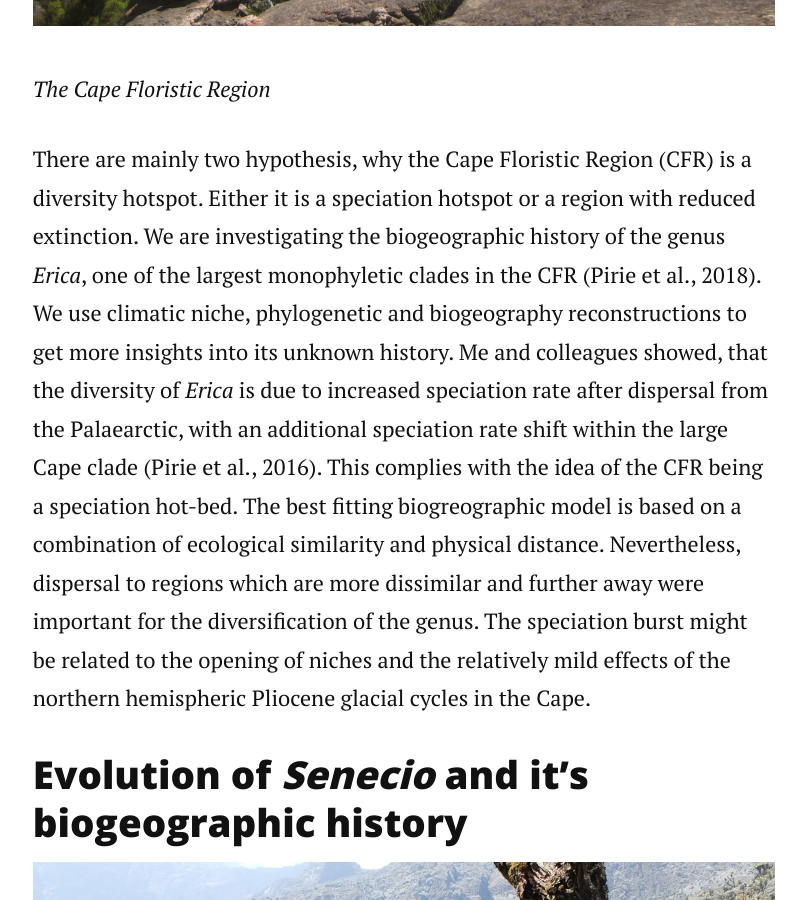
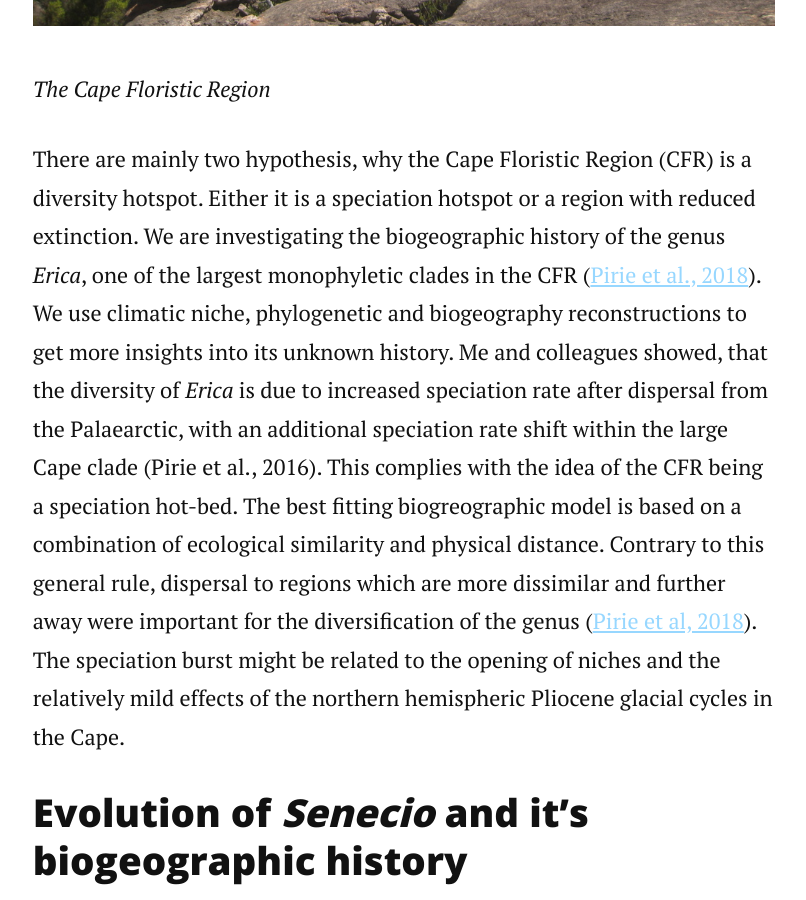
Before and after one commit to mkandziora/plantastic, a Jekyll site: the page built from research.md, in a window 1280 px wide and 900 px high, scrolled down 1411 px. Shown: the whole window, without its empty margins (236-1042 px from the left). Built offline with Jekyll 4.4.1, drawn with Linux system fonts in a browser that asks for light colours; nearby versions of some CDN libraries; some of the changed text lies outside the part shown.

Commit message:
update home

```diff
--- a/index.html
+++ b/index.html
@@ -10,7 +10,7 @@ title: Plantastic
 
 
   </h5>
-  <p> Evolutionary botanist, who uses programming skills to combine phylogenetic data with trait and ecological information to understand how biodiversity is generated and maintained across space and time
+  <p>
   </p>
   <!-- <h1 class="pageTitle">Recent Posts</h1> -->
   <ul class="posts noList">
--- a/research.md
+++ b/research.md
@@ -13,7 +13,7 @@ Currently, I develop a [python tool](https://github.com/McTavishLab/physcraper)
 ![]({{ site.baseurl}}/{{ base.url}}images/IMG_1666_small.JPG)
 *The Cape Floristic Region*
 
-There are mainly two hypothesis, why the Cape Floristic Region (CFR) is a diversity hotspot. Either it is a speciation hotspot or a region with reduced extinction.  We are investigating the biogeographic history of the genus *Erica*, one of the largest monophyletic clades in the CFR (Pirie et al., 2018). We use climatic niche, phylogenetic and biogeography reconstructions to get more insights into its unknown history. Me and colleagues showed, that the diversity of *Erica* is due to increased speciation rate after dispersal from the Palaearctic, with an additional speciation rate shift within the large Cape clade (Pirie et al., 2016). This complies with the idea of the CFR being a speciation hot-bed. The best fitting biogreographic model is based on a combination of ecological similarity and physical distance. Nevertheless, dispersal to regions which are more dissimilar and further away were important for the diversification of the genus. The speciation burst might be related to the opening of niches and the relatively mild effects of the northern hemispheric Pliocene glacial cycles in the Cape.
+There are mainly two hypothesis, why the Cape Floristic Region (CFR) is a diversity hotspot. Either it is a speciation hotspot or a region with reduced extinction.  We are investigating the biogeographic history of the genus *Erica*, one of the largest monophyletic clades in the CFR ([Pirie et al., 2018](https://bmcevolbiol.biomedcentral.com/articles/10.1186/s12862-016-0764-3)). We use climatic niche, phylogenetic and biogeography reconstructions to get more insights into its unknown history. Me and colleagues showed, that the diversity of *Erica* is due to increased speciation rate after dispersal from the Palaearctic, with an additional speciation rate shift within the large Cape clade (Pirie et al., 2016). This complies with the idea of the CFR being a speciation hot-bed. The best fitting biogreographic model is based on a combination of ecological similarity and physical distance. Contrary to this general rule, dispersal to regions which are more dissimilar and further away were important for the diversification of the genus ([Pirie et al, 2018](https://www.biorxiv.org/content/10.1101/290791v5)). The speciation burst might be related to the opening of niches and the relatively mild effects of the northern hemispheric Pliocene glacial cycles in the Cape.
 
 
 ### Evolution of *Senecio* and it's biogeographic history
```
Also changed, not shown: other parts of research.md (+1 -1 lines), about.md (+1 -1 lines).
